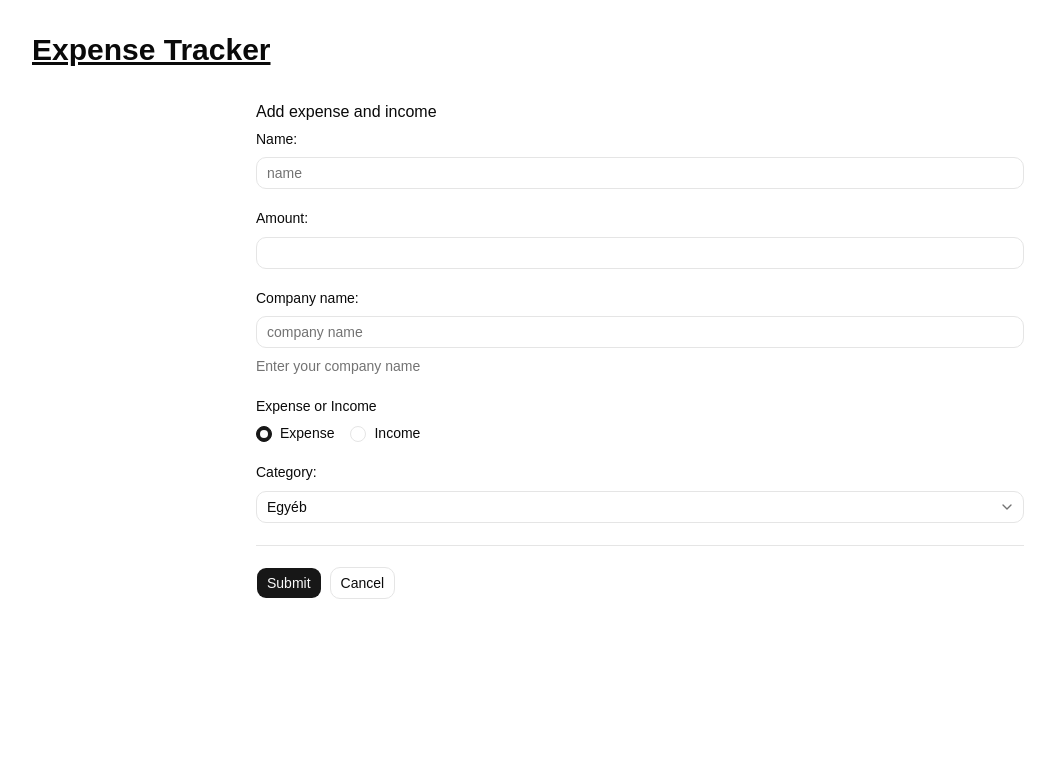
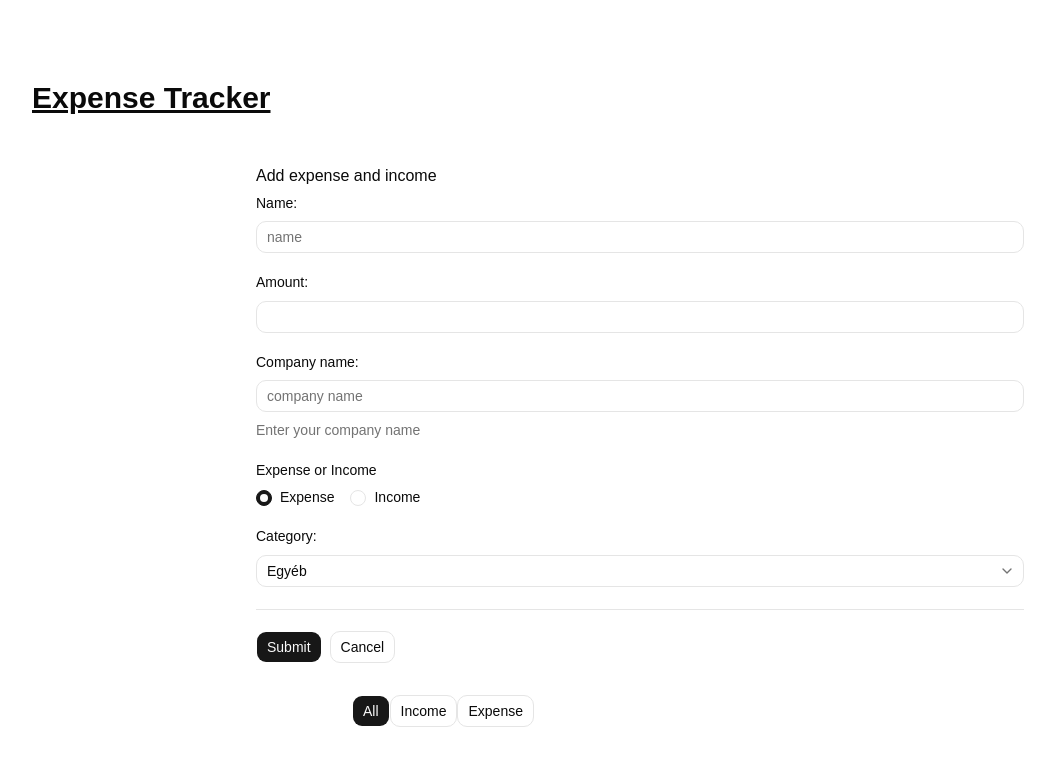
Before and after one commit to TamasDudas/ExpenseTracker, a React (Vite) app: page / in a window 1280 px wide. Shown: the top 766 px of the page, without its empty margins (0-1055 px from the left). Built offline with nearby package versions, Linux system fonts and the light colour scheme.

Commit message:
feat: add filtering functionality to expense list with buttons

```diff
--- a/src/App.tsx
+++ b/src/App.tsx
@@ -4,9 +4,11 @@ import reducer from './reducer';
 import { useEffect, useMemo, useReducer, useState } from 'react';
 import type { Expense } from './types/type';
 import ExpenseList from './components/ExpenseList';
+import { Button } from './components/ui/button';
 
 function App() {
  const [editingExpense, setEditingExpense] = useState<Expense | null>(null);
+ const [filtered, setFiltered] = useState<'all' | 'income' | 'expense'>('all');
 
  const [expenses, dispatch] = useReducer(
   reducer,
@@ -31,6 +33,11 @@ function App() {
 
  const total = totalIncome - totalExpense;
 
+ const filteredExpenses = useMemo(() => {
+  if (filtered === 'all') return expenses;
+  return expenses.filter((expense) => expense.type === filtered);
+ }, [expenses, filtered]);
+
  useEffect(() => {
   localStorage.setItem('expenses', JSON.stringify(expenses));
  }, [expenses]);
@@ -52,23 +59,41 @@ function App() {
   setEditingExpense(null);
  };
 
- console.log('Total:', total);
- console.log('Total Expense:', totalExpense);
- console.log('Total Income:', totalIncome);
-
+ const getVariant = (value: 'all' | 'income' | 'expense') => {
+  return filtered === value ? 'default' : 'outline';
+ };
  return (
   <div className="max-w-7xl mx-auto p-8">
-   <h1 className="text-3xl font-bold underline">Expense Tracker</h1>
+   <h1 className="text-3xl font-bold underline my-12">Expense Tracker</h1>
+
    <ExpenseForm
     onAdd={handleAddExpense}
     editingExpense={editingExpense}
     onUpdate={handleUpdate}
    />
-   <ExpenseList
-    expenses={expenses}
-    onDelete={handleDelete}
-    onEdit={handleEdit}
-   />
+   <div className="max-w-xl mx-auto ">
+    <Button variant={getVariant('all')} onClick={() => setFiltered('all')}>
+     All
+    </Button>
+    <Button
+     variant={getVariant('income')}
+     onClick={() => setFiltered('income')}
+    >
+     Income
+    </Button>
+    <Button
+     variant={getVariant('expense')}
+     onClick={() => setFiltered('expense')}
+    >
+     Expense
+    </Button>
+
+    <ExpenseList
+     expenses={filteredExpenses}
+     onDelete={handleDelete}
+     onEdit={handleEdit}
+    />
+   </div>
   </div>
  );
 }
```
